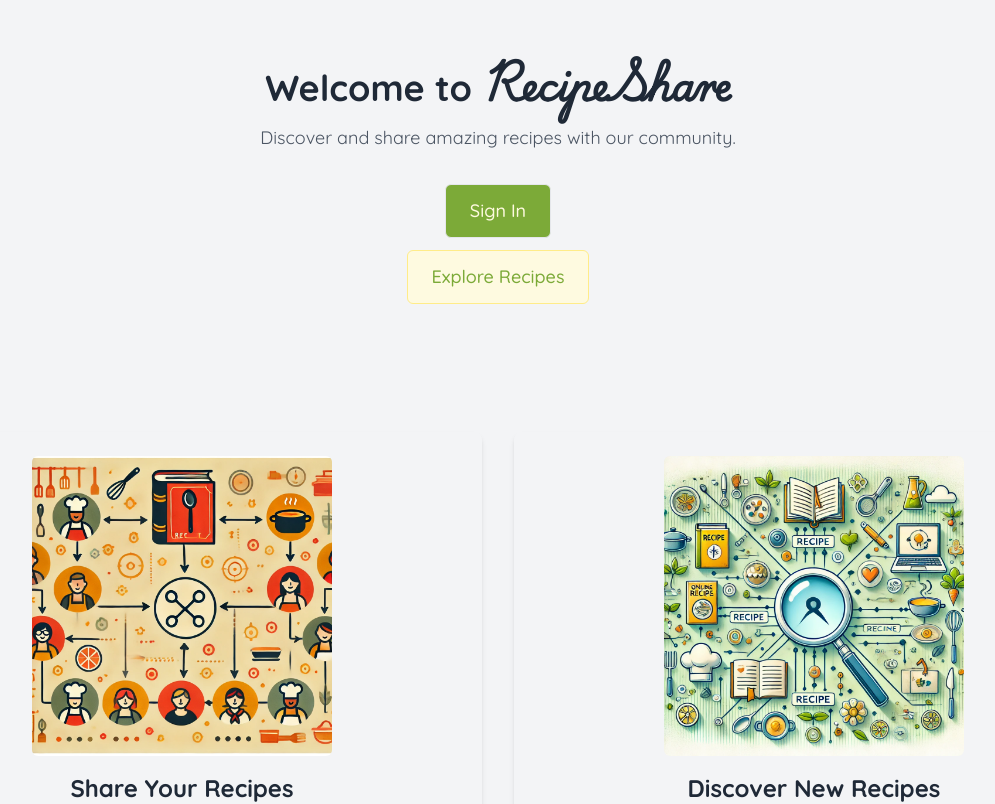
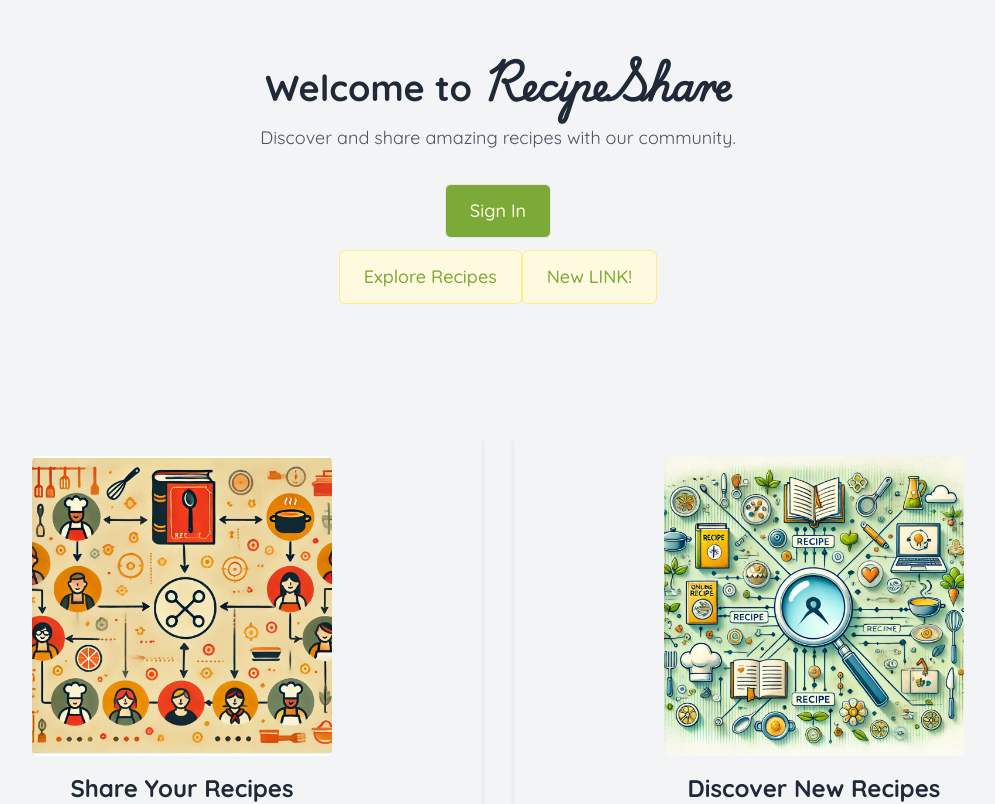
Before and after one commit to chirix33/recipe-sharing-app, a Next.js app: page / in a window 1280 px wide. Shown: the top 804 px of the page, without its empty margins (142-1137 px from the left). Built offline with nearby package versions, Linux system fonts and the light colour scheme; no server answers; a web font is replaced by a local one.

Commit message:
update home page text for scrape

```diff
--- a/app/page.tsx
+++ b/app/page.tsx
@@ -20,6 +20,9 @@ export default function Home() {
           <br />
           <Link href="/home" className="inline-block mt-3 text-mallard-500 border border-white-200 bg-white-50 px-6 py-3 rounded-md text-lg font-medium hover:bg-mallard-100 hover:text-white-500">
               Explore Recipes
+          </Link>
+          <Link href="/home" className="inline-block mt-3 text-mallard-500 border border-white-200 bg-white-50 px-6 py-3 rounded-md text-lg font-medium hover:bg-mallard-100 hover:text-white-500">
+             New LINK!
           </Link>
         </div>
       </div>
```
